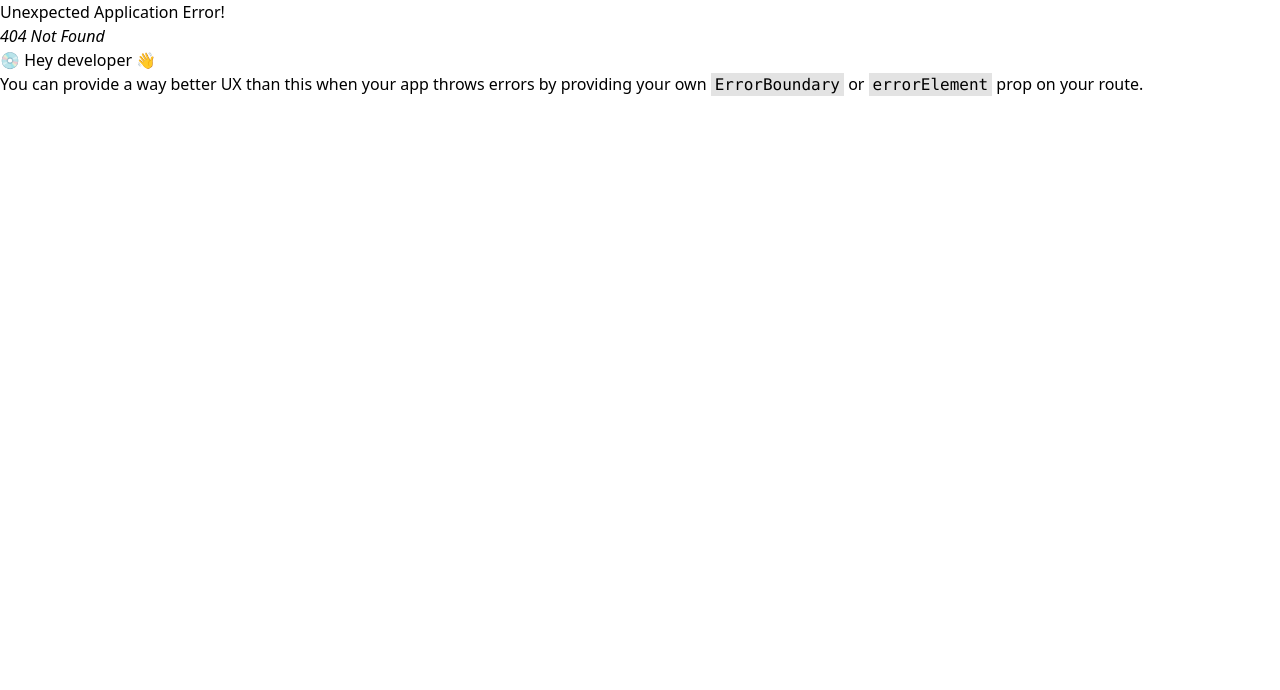
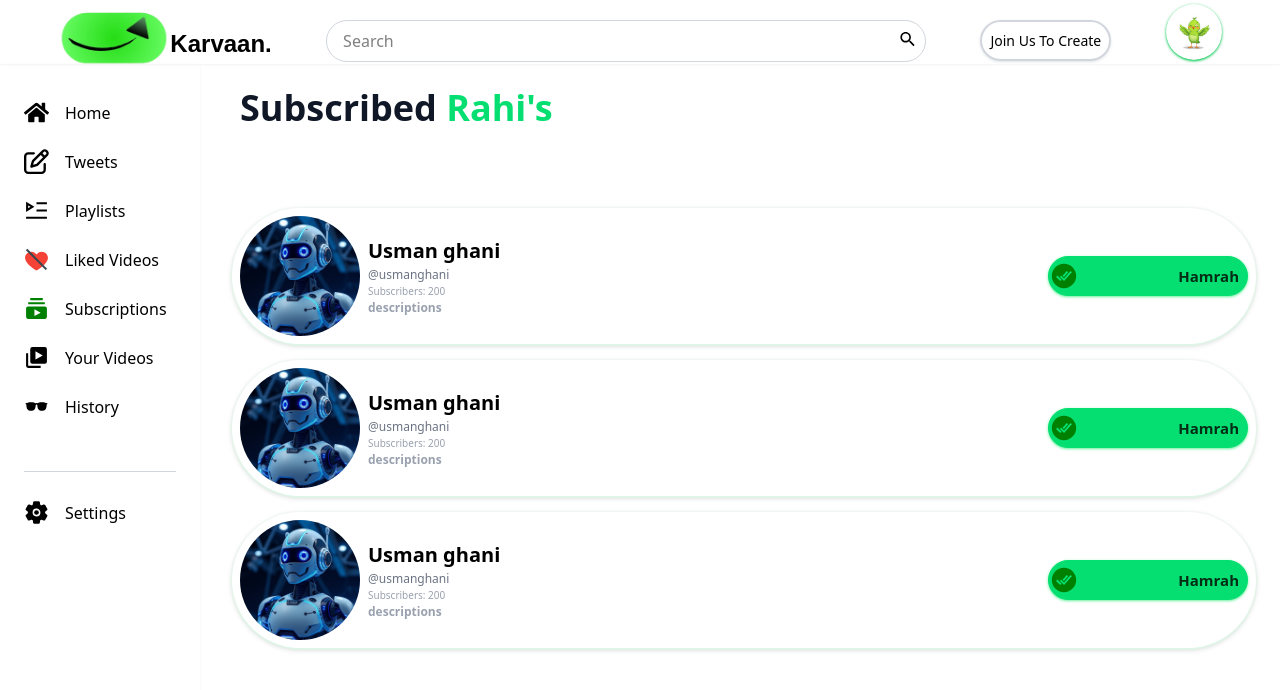
Before and after one commit to dipunjab/karvaan-App-MERN-, a React (Vite) app in the folder frontend/: page /subscriptions in a window 1280 px wide. Before the commit this address had no page. Shown: the top 690 px of the page. Built offline with nearby package versions, Linux system fonts and the light colour scheme; no server answers.

Commit message:
like and subscription pages designed

```diff
--- /dev/null
+++ b/frontend/src/components/ChannelCard.jsx
@@ -0,0 +1,26 @@
+import React from 'react'
+import profileIcon from "../assets/profileIcon.jfif"
+import robot from "../assets/robot.jfif"
+import SubscribedButton from './SubscribedButton'
+
+
+const ChannelCard = () => {
+    return (
+        <div className='mt-4 p-2 bg-white shadow drop-shadow-sm shadow-green-100 rounded-full flex justify-between items-center'>
+            <div className='flex justify-start items-center'>
+                <div className='sm:w-20 sm:h-20 md:w-30 md:h-30 rounded-full'>
+                    <img src={robot} alt="" className='rounded-full' />
+                </div>
+                <div className='ml-2 text-start'>
+                    <h2 className='text-[20px] font-semibold'>Usman ghani</h2>
+                    <p className='text-[12px] font-medium text-gray-500'>@usmanghani</p>
+                    <p className='text-[10px] font-light text-gray-400'>Subscribers: 200</p>
+                    <p className='text-[12px] font-semibold text-gray-400'>descriptions</p>
+                </div>
+            </div>
+            <SubscribedButton/>
+        </div>
+    )
+}
+
+export default ChannelCard
--- /dev/null
+++ b/frontend/src/components/LikedVideoCard.jsx
@@ -0,0 +1,32 @@
+import React from 'react'
+import robot from "../assets/robot.jfif"
+import profileIcon from "../assets/profileIcon.jfif"
+import { IoIosRemoveCircle } from "react-icons/io";
+
+const LikedVideoCard = () => {
+    return (
+        <div className='relative mr-4'>
+            <div className="flex flex-col mt-4 rounded-2xl w-full hover:shadow hover:shadow-gray-300 cursor-pointer">
+                <div className='w-full'>
+                    <img src={robot} alt="" className='h-48 w-full rounded-2xl' />
+                </div>
+                <div className='ml-2 mb-2 mt-2'>
+                    <h1 className='font-montserrat text-[16px] font-bold'>All About Robots</h1>
+                </div>
+                <div className='ml-1 flex gap-24'>
+                    <div className='flex w-10 h-10 mb-2 shadow shadow-gray-500 rounded-[50px]'>
+                        <img src={profileIcon} alt="profileIcon" className='rounded-[50px]' />
+                        <h2 className='ml-2 mt-2 font-extralight text-[14px] text-gray-400'>Robo</h2>
+                    </div>
+                    <div className='text-[12px] text-gray-500'>
+                        <p>Views</p>
+                        <p>CreatedAt</p>
+                    </div>
+                </div>
+            <button className='absolute z-10 top-0 left-[90%] cursor-pointer'><IoIosRemoveCircle size={40} color='#4CBB17'/></button>
+            </div>
+        </div>
+    )
+}
+
+export default LikedVideoCard
--- /dev/null
+++ b/frontend/src/components/SubscribedButton.jsx
@@ -0,0 +1,23 @@
+import React from 'react'
+import { IoCheckmarkDoneCircleOutline } from "react-icons/io5";
+import { IoCheckmarkDoneCircleSharp } from "react-icons/io5";
+
+const SubscribedButton = ({iSubscribed=true}) => {
+
+    return (
+    <button className={`flex justify-between items-center w-30 md:w-50 md:lg:h-10 ${iSubscribed ? "bg-green-400": ""} border border-green-400 shadow shadow-green-300 rounded-full text-[15px] font-semibold`}>
+        <div>
+        {
+            iSubscribed ?
+            <IoCheckmarkDoneCircleSharp size={30} color='green'/>:
+            <IoCheckmarkDoneCircleOutline size={30} color='green'/>
+        }
+        </div>
+        <h1 className='mr-2 text-green-950'>
+            Hamrah
+        </h1>
+    </button>
+  )
+}
+
+export default SubscribedButton
--- /dev/null
+++ b/frontend/src/pages/LikedVideos.jsx
@@ -0,0 +1,18 @@
+import React from 'react'
+import LikedVideoCard from '../components/LikedVideoCard'
+
+const LikedVideos = () => {
+  return (
+    <div>
+      <h1 className='ml-8 sm:ml-2 text-4xl text-gray-900 font-bold'>Liked Videos <span className='text-2xl font-medium text-gray-300'> <span className='text-4xl'>.</span> (200)</span></h1>
+      <div className='grid md:grid-cols-2 lg:grid-cols-3 mt-6 ml-8 sm:ml-2'>
+        <LikedVideoCard/>
+        <LikedVideoCard/>
+        <LikedVideoCard/>
+        <LikedVideoCard/>
+      </div>
+    </div>
+  )
+}
+
+export default LikedVideos
--- a/frontend/src/pages/Playlists.jsx
+++ b/frontend/src/pages/Playlists.jsx
@@ -4,7 +4,7 @@ import PlaylistCard from '../components/PlaylistCard'
 const Playlists = () => {
   return (
     <div>
-      <h1 className='ml-8 sm:ml-2 text-4xl text-gray-900 font-bold underline underline-offset-4'>Playlists</h1>
+      <h1 className='ml-8 sm:ml-2 text-4xl text-gray-900 font-bold'>Playlists</h1>
         <div className="grid sm:grid-cols-2 md:grid-cols-3 mt-6 ml-8 sm:ml-2">
             <PlaylistCard/>
             <PlaylistCard/>
--- /dev/null
+++ b/frontend/src/pages/Subscriptions.jsx
@@ -0,0 +1,17 @@
+import React from 'react'
+import ChannelCard from '../components/ChannelCard'
+
+const Subscriptions = () => {
+  return (
+    <div>
+      <h1 className='ml-8 sm:ml-2 text-4xl text-gray-900 font-semibold'>Subscribed <span className='text-green-400'>Rahi's</span></h1>
+        <div className='grid grid-cols-1 mt-16'>
+         <ChannelCard/>
+         <ChannelCard/>
+         <ChannelCard/>
+        </div>
+    </div>
+  )
+}
+
+export default Subscriptions
--- a/frontend/src/pages/index.js
+++ b/frontend/src/pages/index.js
@@ -1,9 +1,13 @@
 import Home from "./Home";
 import Tweets from "./Tweets";
 import Playlists from "./Playlists";
+import LikedVideos from "./LikedVideos"
+import Subscriptions from "./Subscriptions"
 
 export {
     Home,
     Tweets,
-    Playlists
+    Playlists,
+    LikedVideos,
+    Subscriptions
 }
```
Also changed, not shown: frontend/src/main.jsx (+11 -1 lines).
